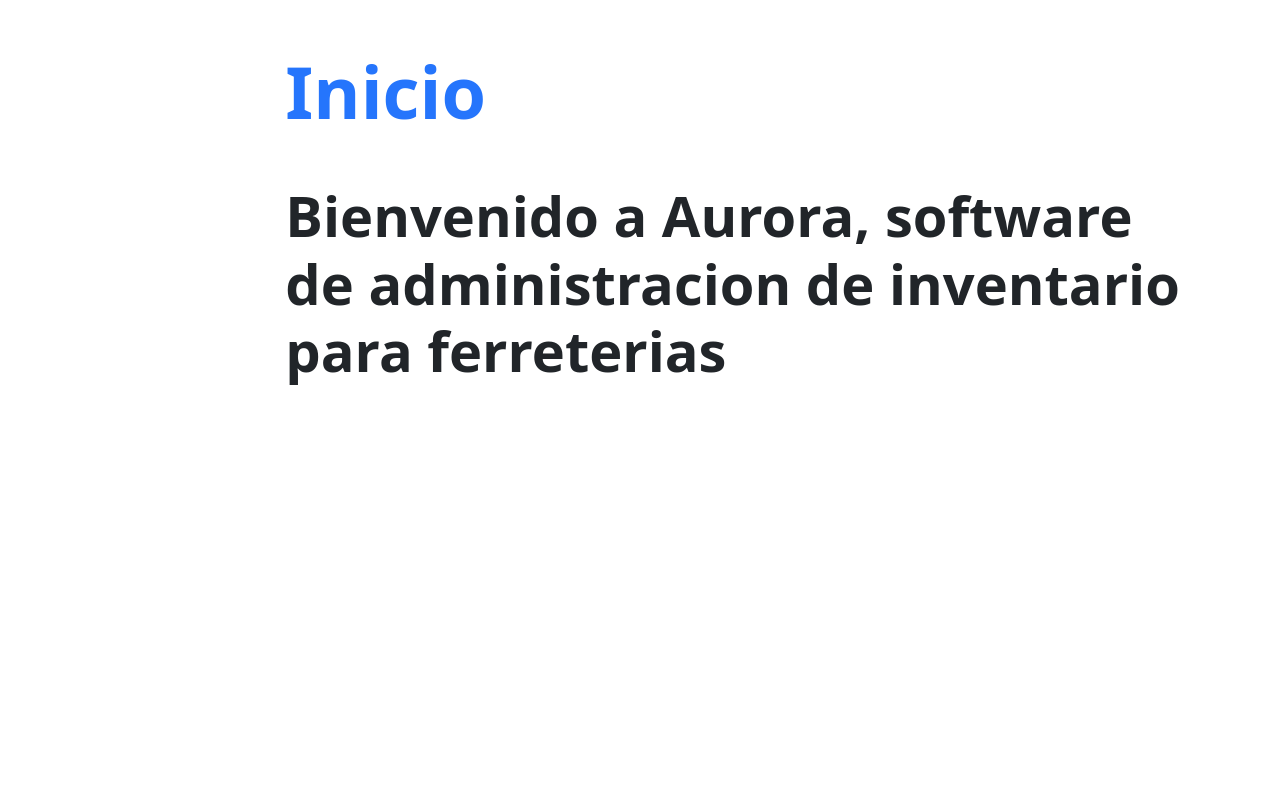
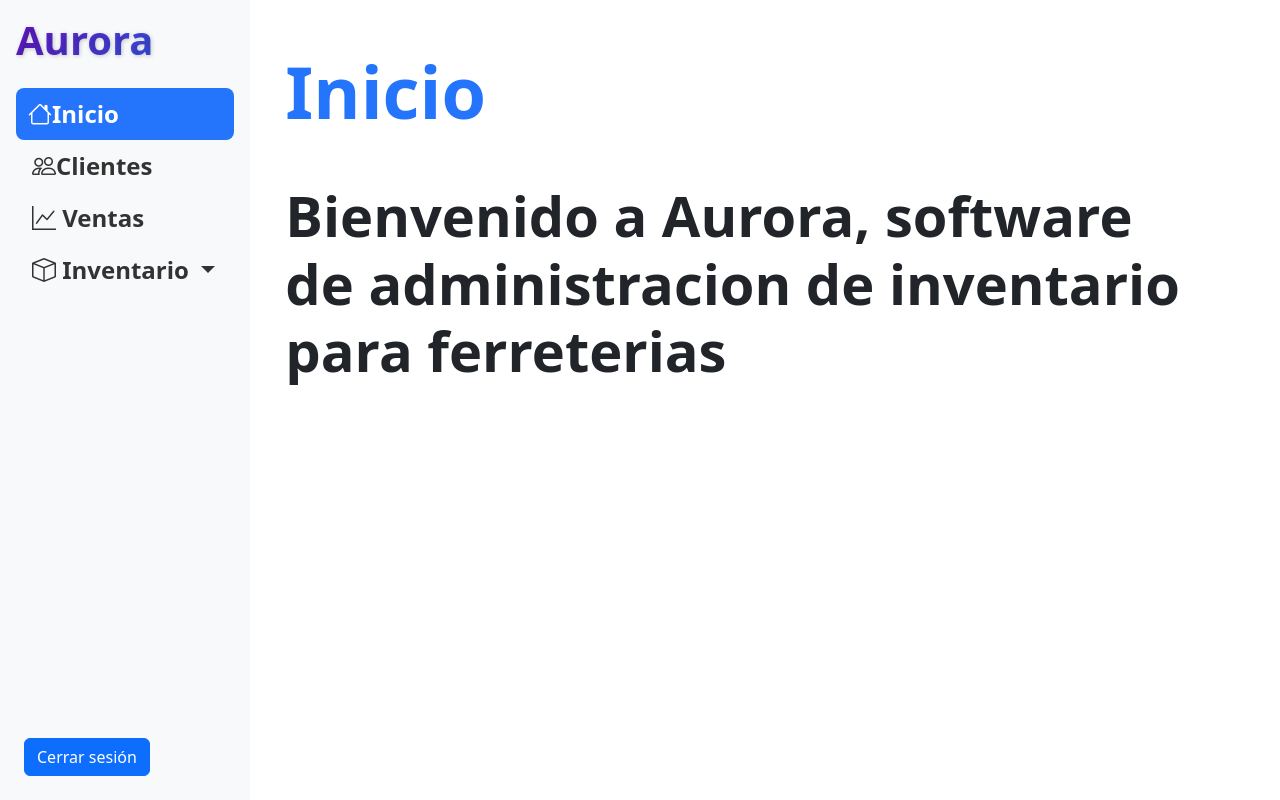
Before and after one commit to Juan-PAP/FrontDoo, a Vue app: page /home in a window 1280 px wide. Built offline with nearby package versions, Linux system fonts and the light colour scheme; sample sign-in values are in the browser's storage.

Commit message:
Ajustes en el guardian

```diff
--- a/src/components/Login.vue
+++ b/src/components/Login.vue
@@ -34,9 +34,9 @@
     if (form.username == "Jkila" && form.password == "Kijuampa"){
         localStorage.setItem('token', ' token');
         router.push({ name: 'home' })
+        console.log(show.value);
         show.value = true;
     } else {
-        show.value = false;
         errorMessage.value = "Usuario o contraseña incorrectos.";
         setTimeout(() => (errorMessage.value = ""), 3000);
     }
--- a/src/components/Navbar.vue
+++ b/src/components/Navbar.vue
@@ -3,8 +3,8 @@
 import router from '../router';
 
 function logout() {
-    localStorage.removeItem('token'); // 🔹 Coincide con el guard y el login
-    show.value = false;
+    localStorage.removeItem('token');
+    show.value = false; // 🔹 Coincide con el guard y el login
     setTimeout(() => router.push('/login'), 50); // Redirige correctamente
 }
 </script>
--- a/src/modules/state.ts
+++ b/src/modules/state.ts
@@ -2,12 +2,12 @@
 import { ref, watch } from "vue";
 
 // ✅ Lee del localStorage si el usuario ya estaba logueado
-const savedShow = localStorage.getItem("showNavbar") === "true";
+//const savedShow = localStorage.getItem("showNavbar") === "true";
 
 // ✅ Inicializa el estado con ese valor
-export const show = ref(savedShow);
+export const show = ref(!!localStorage.getItem('token'));
 
 // ✅ Cada vez que cambie, lo guardamos en localStorage
-watch(show, (newValue) => {
-  localStorage.setItem("showNavbar", newValue.toString());
-});
+//watch(show, (newValue) => {
+//  localStorage.setItem("showNavbar", newValue.toString());
+//});
```
